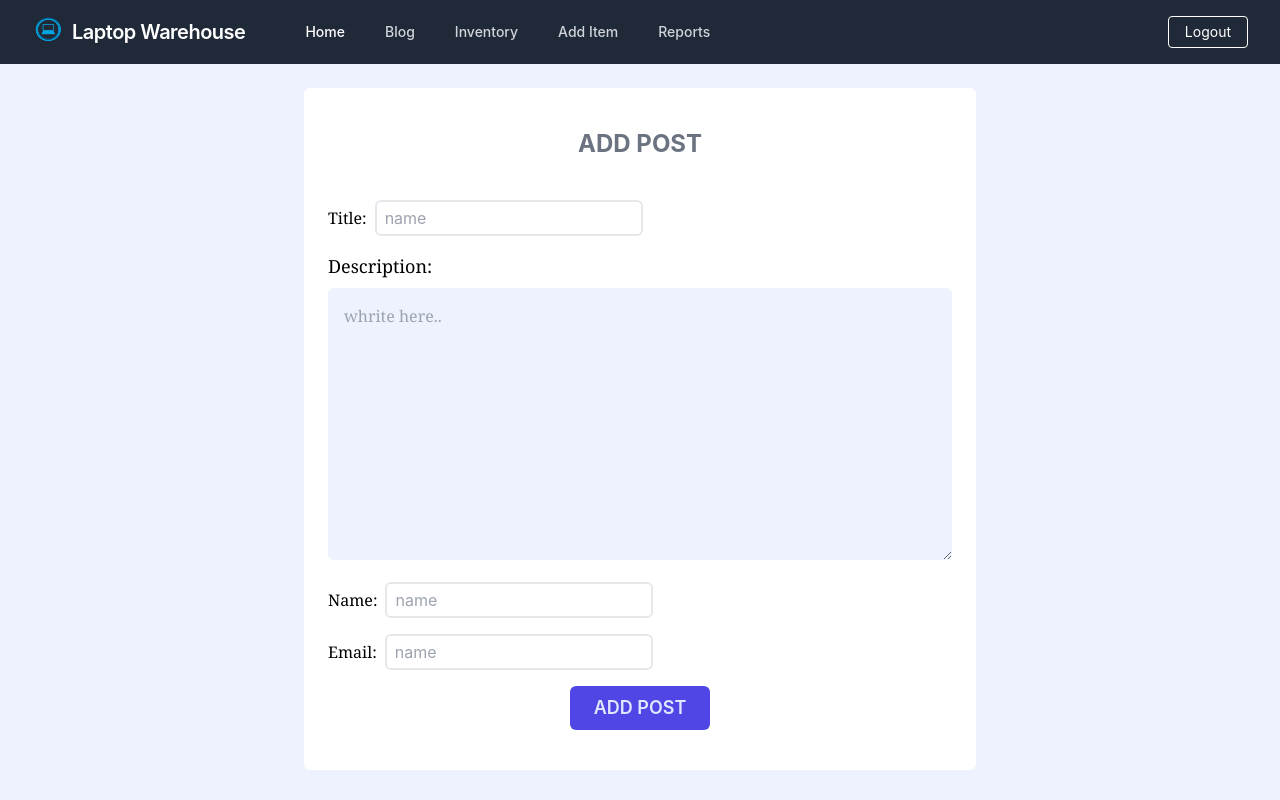
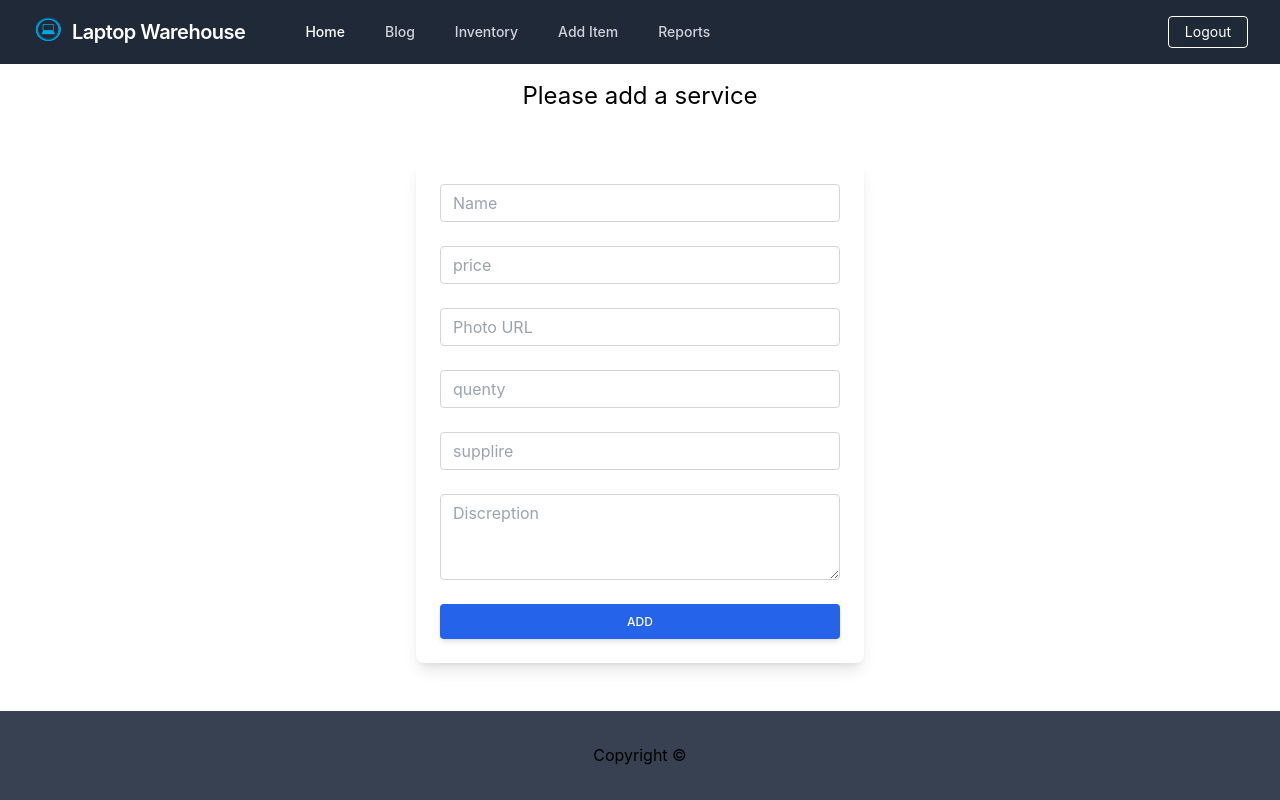
Before and after one commit to ibrahim1165/assaingment-11, a React (Create React App) app: page /additem in a window 1280 px wide. Shown: the top 800 px of the page. Built offline with nearby package versions, Linux system fonts and the light colour scheme; no server answers; sample sign-in values are in the browser's storage; what tw-elements would draw is missing.

Commit message:
post api and single post create done

```diff
--- a/src/Componets/Additem/Additem.js
+++ b/src/Componets/Additem/Additem.js
@@ -1,35 +1,162 @@
 import React from 'react';
+import { useForm } from 'react-hook-form';
+import { Link } from 'react-router-dom';
 
 const Additem = () => {
+    const { register, handleSubmit } = useForm();
+    const onSubmit = data => {
+        console.log(data);
+        const url = `http://localhost:5000/product`
+        fetch(url, {
+            method: 'POST',
+            headers: {
+                'content-type': 'application/json'
+            },
+            body: JSON.stringify(data),
+        })
+            .then(res => res.json())
+            .then(result => {
+                console.log(result);
+            })
+    }
     return (
-        <div>
+        <div className="">
+            <h2 className="text-center m-4 d-block text-2xl text-bold ">Please add a service</h2>
+            <div class="block p-6 rounded-lg shadow-lg bg-white max-w-md mx-auto m-12">
+                <form onSubmit={handleSubmit(onSubmit)}>
+                    <div class="form-group mb-6">
+                        <input type="text" class="form-control block
+        w-full
+        px-3
+        py-1.5
+        text-base
+        font-normal
+        text-gray-700
+        bg-white bg-clip-padding
+        border border-solid border-gray-300
+        rounded
+        transition
+        ease-in-out
+        m-0
+        focus:text-gray-700 focus:bg-white focus:border-blue-600 focus:outline-none" id="exampleInput7"
+                            placeholder="Name"  {...register("name", { required: true, maxLength: 20 })} />
+                    </div>
+                    <div class="form-group mb-6">
+                        <input type="number" class="form-control block
+        w-full
+        px-3
+        py-1.5
+        text-base
+        font-normal
+        text-gray-700
+        bg-white bg-clip-padding
+        border border-solid border-gray-300
+        rounded
+        transition
+        ease-in-out
+        m-0
+        focus:text-gray-700 focus:bg-white focus:border-blue-600 focus:outline-none"  placeholder="price" {...register('price')} />
+                    </div>
+                    <div className="form-group mb-6">
+                        <input type="text" class="form-control block
+        w-full
+        px-3
+        py-1.5
+        text-base
+        font-normal
+        text-gray-700
+        bg-white bg-clip-padding
+        border border-solid border-gray-300
+        rounded
+        transition
+        ease-in-out
+        m-0
+        focus:text-gray-700 focus:bg-white focus:border-blue-600 focus:outline-none" placeholder="Photo URL" {...register("img")} />
+                    </div>
+                    <div className="form-group mb-6">
+                        <input type="number" class="form-control block
+        w-full
+        px-3
+        py-1.5
+        text-base
+        font-normal
+        text-gray-700
+        bg-white bg-clip-padding
+        border border-solid border-gray-300
+        rounded
+        transition
+        ease-in-out
+        m-0
+        focus:text-gray-700 focus:bg-white focus:border-blue-600 focus:outline-none" placeholder="quenty" {...register("quenty")} />
+                    </div>
+                    <div className="form-group mb-6">
+                        <input type="Name" class="form-control block
+        w-full
+        px-3
+        py-1.5
+        text-base
+        font-normal
+        text-gray-700
+        bg-white bg-clip-padding
+        border border-solid border-gray-300
+        rounded
+        transition
+        ease-in-out
+        m-0
+        focus:text-gray-700 focus:bg-white focus:border-blue-600 focus:outline-none" placeholder="supplire" {...register("supplire")} />
+                    </div>
 
-            <form>
-                <div className="bg-indigo-50 min-h-screen md:px-20 pt-6">
-                    <div className=" bg-white rounded-md px-6 py-10 max-w-2xl mx-auto">
-                        <h1 className="text-center text-2xl font-bold text-gray-500 mb-10">ADD POST</h1>
-                        <div className="space-y-4">
-                            <div>
-                                <label for="title" className="text-lx font-serif">Title:</label>
-                                <input type="text" placeholder="name" id="title" className="ml-2 outline-none py-1 px-2 text-md border-2 rounded-md"/>
-                            </div>
-                            <div>
-                                <label for="description" className="block mb-2 text-lg font-serif">Description:</label>
-                                <textarea id="description" cols="30" rows="10" placeholder="whrite here.." className="w-full font-serif  p-4 text-gray-600 bg-indigo-50 outline-none rounded-md"></textarea>
-                            </div>
-                            <div>
-                                <label for="name" className="text-lx font-serif">Name:</label>
-                                <input type="text" placeholder="name" id="name" className="ml-2 outline-none py-1 px-2 text-md border-2 rounded-md" />
-                            </div>
-                            <div>
-                                <label for="email" className="text-lx font-serif">Email:</label>
-                                <input type="text" placeholder="name" id="email" className="ml-2 outline-none py-1 px-2 text-md border-2 rounded-md" />
-                            </div>
-                            <button className=" px-6 py-2 mx-auto block rounded-md text-lg font-semibold text-indigo-100 bg-indigo-600  ">ADD POST</button>
-                        </div>
+                    <div class="form-group mb-6">
+                        <textarea
+                            class="
+                                form-control
+                                block
+                                w-full
+                                px-3
+                                py-1.5
+                                text-base
+                                font-normal
+                                text-gray-700
+                                bg-white bg-clip-padding
+                                border border-solid border-gray-300
+                                rounded
+                                transition
+                                ease-in-out
+                                m-0
+                            focus:text-gray-700 focus:bg-white focus:border-blue-600 focus:outline-none"
+                            id="text"
+                            rows="3"
+                            placeholder="Discreption" {...register('Discreption')}
+                        ></textarea>
                     </div>
-                </div>
-            </form>
+                    <div class="form-group form-check text-center mb-6">
+                    </div>
+                   <Link to="/inventory">
+                   <button type="submit" class="
+                                     w-full
+                                    px-6
+                                    py-2.5
+                                    bg-blue-600
+                                    text-white
+                                    font-medium
+                                    text-xs
+                                    leading-tight
+                                    uppercase
+                                    rounded
+                                    shadow-md
+                                    hover:bg-blue-700 hover:shadow-lg
+                                    focus:bg-blue-700 focus:shadow-lg focus:outline-none focus:ring-0
+                                    active:bg-blue-800 active:shadow-lg
+                                    transition
+                                    duration-150
+                                    ease-in-out">
+                                        Add
+                                    </button>
+                   </Link>
+                </form>
+            </div>
+
+
         </div>
     );
 };
```
